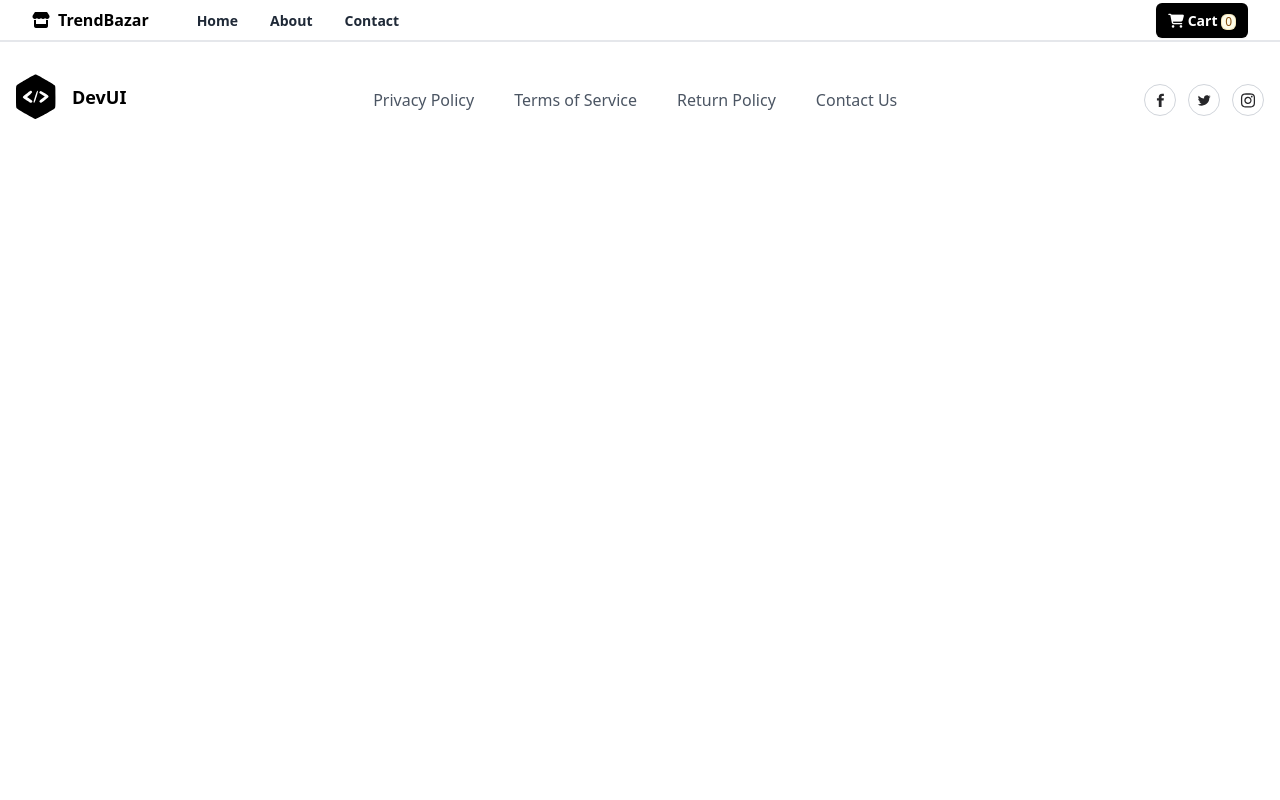
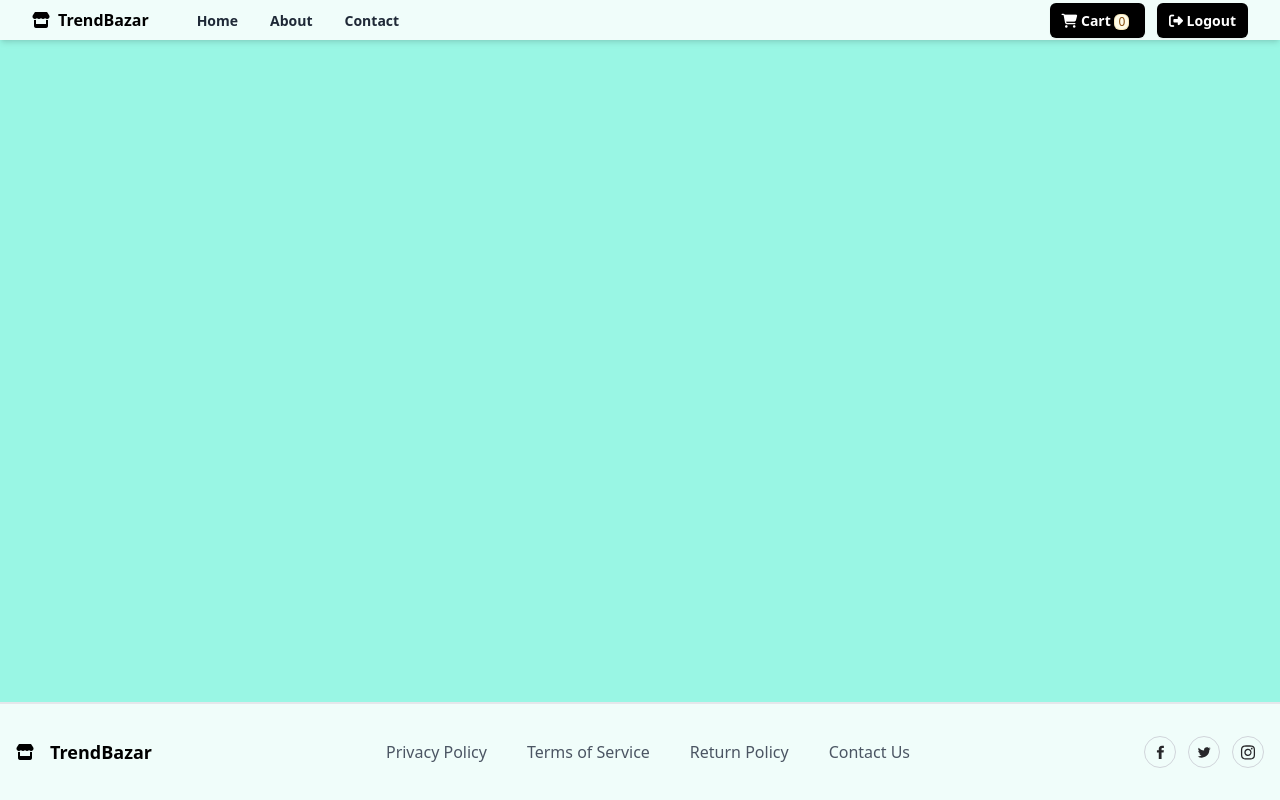
Before and after one commit to Unnikrishnan-R-Nair/TrendBazar, a Django app: page /orders/all/ in a window 1280 px wide. Run offline with Django 5.2, Linux system fonts and the light colour scheme; a user stored in the database is signed in; data comes from the database, SQL or seed files in the repository; both versions use the stored data as it was after the commit; some libraries are stand-ins or nearby versions.

Commit message:
some style changes

```diff
--- /dev/null
+++ b/store/static/css/base.css
@@ -0,0 +1,28 @@
+
+
+.mobile-navbar-links.active {
+    animation: slideDown 50ms linear;
+    transform: translateY(0px);
+}
+
+@keyframes slideDown {
+    0% {
+        transform: translateY(-100px);
+        opacity: .5;
+    }
+    50% {
+        transform: translateY(-10px);
+        opacity: .7;
+    }
+    100% {
+        transform: translateY(0px);
+        opacity: 1;
+    }
+}
+
+@media (min-width:1024px) {
+    .mobile-navbar-links {
+        display: none;
+    }
+
+}
--- /dev/null
+++ b/store/static/js/base.js
@@ -0,0 +1,11 @@
+window.addEventListener('resize', function(e){
+    if (window.innerWidth >= 1024) {
+      document.querySelector('.mobile-navbar-links').classList.remove('active');
+      document.querySelector('.mobile-navbar-links').classList.add('hidden');
+    }
+  })
+
+  document.querySelector('.hamburger-btn').addEventListener('click', function(e){
+    document.querySelector('.mobile-navbar-links').classList.toggle('hidden');
+    document.querySelector('.mobile-navbar-links').classList.add('active');
+  })
--- a/store/templates/base.html
+++ b/store/templates/base.html
@@ -11,17 +11,18 @@
     <script src="https://cdn.tailwindcss.com"></script>
 
     <link rel="stylesheet" href="https://cdnjs.cloudflare.com/ajax/libs/font-awesome/6.5.1/css/all.min.css" integrity="sha512-DTOQO9RWCH3ppGqcWaEA1BIZOC6xxalwEsw9c2QQeAIftl+Vegovlnee1c9QX4TctnWMn13TZye+giMm8e2LwA==" crossorigin="anonymous" referrerpolicy="no-referrer" />
+    <link rel="stylesheet" href="{% static 'css/base.css' %}">
 
     {% block link_block %} {% endblock %}
 </head>
 <style>
 
 </style>
-<body>
+<body class="bg-teal-200">
 
     <!-- Navbar start -->
 
-    <div class="relative w-full bg-white shadow-md">
+    <div class="relative w-full bg-teal-50 shadow-md">
         <div class="mx-auto flex max-w-7xl items-center justify-between px-4 py-2 sm:px-6 lg:px-8">
           <div class="inline-flex items-center space-x-2">
             <span>
@@ -60,11 +61,19 @@
           <div class="hidden lg:block">
             <a
               href="{% url 'cart-list' %}"
-              class="rounded-md bg-black px-3 py-2 text-sm font-semibold text-white shadow-sm hover:bg-black/80 focus-visible:outline focus-visible:outline-2 focus-visible:outline-offset-2 focus-visible:outline-black"
+              class="me-3 rounded-md bg-black px-3 py-2 text-sm font-semibold text-white shadow-sm hover:bg-black/80 focus-visible:outline focus-visible:outline-2 focus-visible:outline-offset-2 focus-visible:outline-black"
             >
             <i class="fa-solid fa-cart-shopping"></i> Cart
               <span class="ml-7px inline-flex items-center rounded-md bg-yellow-50 px-1 text-xs font-medium text-yellow-800 ring-1 ring-inset ring-yellow-600/20">{{item_count}}</span>
-          </a>
+            </a>
+
+            <a
+            href="{% url 'signout' %}"
+            class="rounded-md bg-black px-3 py-2 text-sm font-semibold text-white shadow-sm hover:bg-black/80 focus-visible:outline focus-visible:outline-2 focus-visible:outline-offset-2 focus-visible:outline-black"
+            >
+            <i class="fa-solid fa-right-from-bracket"></i> Logout
+
+            </a>
           </div>
           <div class="lg:hidden hamburger-btn">
             <svg
@@ -85,17 +94,17 @@
             </svg>
           </div>
         </div>
-        <div class="mobile-navbar-links hidden px-3 text-center">
-          <ul>
-            <li class="my-4 border-b-2">
+        <div class="mobile-navbar-links hidden px-3 py-2 text-end me-5">
+          <ul class="text-xl">
+            <li class="my-4">
               <a
-                href="#"
+                href="{% url 'home' %}"
                 class="text-sm font-semibold text-gray-800 hover:text-gray-900"
               >
                 Home
               </a>
             </li>
-            <li class="mb-4 border-b-2">
+            <li class="mb-4 ">
               <a
                 href="#"
                 class="text-sm font-semibold text-gray-800 hover:text-gray-900"
@@ -103,7 +112,7 @@
                 About
               </a>
             </li>
-            <li class="mb-4 border-b-2">
+            <li class="mb-4">
               <a
                 href="#"
                 class="text-sm font-semibold text-gray-800 hover:text-gray-900"
@@ -111,15 +120,29 @@
                 Contact
               </a>
             </li>
-          </ul>
-          <a
+
+            <li class="mb-4">
+              <a
               href="{% url 'cart-list' %}"
-              class="mb-4 rounded-md bg-black px-3 py-2 text-sm font-semibold text-white shadow-sm hover:bg-black/80 focus-visible:outline focus-visible:outline-2 focus-visible:outline-offset-2 focus-visible:outline-black"
+              class="mb-4 rounded-md bg-black px-[10px] py-2 text-sm font-semibold text-white shadow-sm hover:bg-black/80 focus-visible:outline focus-visible:outline-2 focus-visible:outline-offset-2 focus-visible:outline-black"
             >
             <i class="fa-solid fa-cart-shopping"></i> Cart
 
             <span class="ml-5px inline-flex items-center rounded-md bg-yellow-50 px-1 text-xs font-medium text-yellow-800 ring-1 ring-inset ring-yellow-600/20">{{item_count}}</span>
-        </a>
+             </a>
+            </li>
+            <li class="mb-4">
+              <a
+              href="{% url 'signout' %}"
+              class="mb-4 rounded-md bg-black px-[11px] py-2 text-sm font-semibold text-white shadow-sm hover:bg-black/80 focus-visible:outline focus-visible:outline-2 focus-visible:outline-offset-2 focus-visible:outline-black"
+            >
+            <i class="fa-solid fa-right-from-bracket"></i> Logout
+
+
+             </a>
+            </li>
+          </ul>
+
         </div>
     </div>
 
@@ -129,25 +152,14 @@
 
     <!-- footer start -->
 
-    <section class="relative overflow-hidden bg-white py-8 border-t-2">
-        <div class="container relative z-10 mx-auto px-4">
-          <div class="-m-8 flex flex-wrap items-center justify-between">
+    <section class="overflow-hidden bg-teal-50 py-8 border-t-2 fixed bottom-0 left-0 right-0">
+        <div class="container relative z-10 mx-auto px-4 ">
+          <div class="-m-8 flex flex-wrap items-center justify-between ">
             <div class="w-auto p-8">
               <a href="#">
                 <div class="inline-flex items-center">
-                  <svg
-                    width="40"
-                    height="46"
-                    viewBox="0 0 50 56"
-                    fill="none"
-                    xmlns="http://www.w3.org/2000/svg"
-                  >
-                    <path
-                      d="M23.2732 0.2528C20.8078 1.18964 2.12023 12.2346 1.08477 13.3686C0 14.552 0 14.7493 0 27.7665C0 39.6496 0.0986153 41.1289 0.83823 42.0164C2.12023 43.5449 23.2239 55.4774 24.6538 55.5267C25.9358 55.576 46.1027 44.3832 48.2229 42.4602C49.3077 41.474 49.3077 41.3261 49.3077 27.8158C49.3077 14.3055 49.3077 14.1576 48.2229 13.1714C46.6451 11.7415 27.1192 0.450027 25.64 0.104874C24.9497 -0.0923538 23.9142 0.00625992 23.2732 0.2528ZM20.2161 21.8989C20.2161 22.4906 18.9835 23.8219 17.0111 25.3997C15.2361 26.7803 13.8061 27.9637 13.8061 28.0623C13.8061 28.1116 15.2361 29.0978 16.9618 30.2319C18.6876 31.3659 20.2655 32.6479 20.4134 33.0917C20.8078 34.0286 19.871 35.2119 18.8355 35.2119C17.8001 35.2119 9.0233 29.3936 8.67815 28.5061C8.333 27.6186 9.36846 26.5338 14.3485 22.885C17.6521 20.4196 18.4904 20.0252 19.2793 20.4196C19.7724 20.7155 20.2161 21.3565 20.2161 21.8989ZM25.6893 27.6679C23.4211 34.9161 23.0267 35.7543 22.1391 34.8668C21.7447 34.4723 22.1391 32.6479 23.6677 27.9637C26.2317 20.321 26.5275 19.6307 27.2671 20.3703C27.6123 20.7155 27.1685 22.7864 25.6893 27.6679ZM36.0932 23.2302C40.6788 26.2379 41.3198 27.0269 40.3337 28.1609C39.1503 29.5909 31.6555 35.2119 30.9159 35.2119C29.9298 35.2119 28.9436 33.8806 29.2394 33.0424C29.3874 32.6479 30.9652 31.218 32.7403 29.8867L35.9946 27.4706L32.5431 25.1532C30.6201 23.9205 29.0915 22.7371 29.0915 22.5892C29.0915 21.7509 30.2256 20.4196 30.9159 20.4196C31.3597 20.4196 33.6771 21.7016 36.0932 23.2302Z"
-                      fill="black"
-                    ></path>
-                  </svg>
-                  <span class="ml-4 text-lg font-bold">DevUI</span>
+                  <i class="fa-solid fa-store"></i>
+                  <span class="ml-4 text-lg font-bold">TrendBazar</span>
                 </div>
               </a>
             </div>
@@ -240,7 +252,9 @@
     <!-- footer end -->
 
 </body>
+<script src="{% static 'js/base.js' %}"></script>
 
 {% block script_block %} {% endblock %}
 
+
 </html>
--- a/store/templates/cart_items.html
+++ b/store/templates/cart_items.html
@@ -3,7 +3,7 @@
 {%block body_block%}
 
 
-<div class="mx-auto flex max-w-3xl flex-col space-y-4 p-6 px-2 sm:p-10 sm:px-2">
+<div class="mx-auto flex max-w-3xl flex-col space-y-4 p-6 px-5 sm:p-10 sm:px-5 bg-teal-50 mt-10 mb-52">
     <h2 class="text-3xl font-bold">Your cart</h2>
     <p class="mt-3 text-sm font-medium text-gray-700">
       Lorem ipsum dolor sit amet consectetur adipisicing elit. Dolorum eius
--- a/store/templates/checkout.html
+++ b/store/templates/checkout.html
@@ -1,8 +1,8 @@
 {%extends 'base.html'%}
 
 {%block body_block%}
-<div class="mx-auto my-4 max-w-4xl md:my-6">
-    <div class="overflow-hidden  rounded-xl shadow">
+<div class="mx-auto my-4 max-w-4xl md:my-6 ">
+    <div class="overflow-hidden  rounded-xl shadow bg-teal-50 mb-52 mt-10">
       <div class="grid grid-cols-1 md:grid-cols-2">
         <div class="bg-gray-100 px-5 py-6 md:px-8">
           <div class="flow-root">
--- a/store/templates/home.html
+++ b/store/templates/home.html
@@ -7,7 +7,7 @@
 {% block body_block %}
 
 
-<div class="mx-auto grid w-full max-w-7xl items-center space-y-4 px-2 py-10 md:grid-cols-2 md:gap-6 md:space-y-0 lg:grid-cols-4">
+<div class="mx-auto mb-16 grid w-full max-w-7xl items-center space-y-4 px-2 py-10 md:grid-cols-2 md:gap-6 md:space-y-0 lg:grid-cols-4">
 
     {% for p in data %}
 
@@ -40,6 +40,7 @@
 
 {% block script_block %}
 
+<script  src="{% static 'js/home.js' %}"></script>
 
 
 {% endblock %}
--- a/store/templates/myorder.html
+++ b/store/templates/myorder.html
@@ -6,12 +6,12 @@
 
 {%for o in data%}
 
-<div class="mx-auto my-4 max-w-6xl px-2 md:my-6 md:px-0">
+<div class="mx-auto my-4 max-w-6xl px-2 md:my-6 md:px-0 mt-10">
     <h2 class="text-3xl font-bold">Order Details</h2>
     <div class="mt-3 text-sm">
       Check the status of recent and old orders &amp; discover more products
     </div>
-    <div class="mt-8 flex flex-col overflow-hidden rounded-lg border border-gray-300 md:flex-row">
+    <div class="mt-8 flex flex-col overflow-hidden rounded-lg border border-gray-300 md:flex-row bg-teal-50 mb-28">
       <div class="w-full border-r border-gray-300 bg-gray-100 md:max-w-xs">
         <div class="p-8">
           <div class="grid grid-cols-2 sm:grid-cols-4 md:grid-cols-1">
--- a/store/templates/product_detail.html
+++ b/store/templates/product_detail.html
@@ -4,7 +4,7 @@
 {% block body_block %}
 
 <section class="overflow-hidden">
-    <div class="mx-auto max-w-5xl px-5 py-24">
+    <div class="mx-auto max-w-5xl px-5 py-24 bg-teal-50 mt-10 mb-52">
 
       <form action="{% url 'add-to-cart' data.id %}" method="post">
         {% csrf_token %}
--- a/store/urls.py
+++ b/store/urls.py
@@ -26,5 +26,7 @@
 
     path('verify/', views.PaymentVerificationView.as_view(), name='verification'),
 
+    path('logout/', views.SignoutView.as_view(), name='signout')
+
 
 ]
--- a/store/views.py
+++ b/store/views.py
@@ -11,6 +11,10 @@
 from django.views.decorators.csrf import csrf_exempt
 
 from django.utils.decorators import method_decorator
+
+from store.decorators import signin_required
+
+from django.views.decorators.cache import never_cache
 
 import razorpay
 
@@ -80,6 +84,7 @@
 
 
 
+@method_decorator([signin_required, never_cache], name='dispatch')
 class HomeView(View):
 
     def get(self, request, *args, **kwargs):
@@ -90,6 +95,7 @@
 
 
 
+@method_decorator([signin_required, never_cache], name='dispatch')
 class ProductDetailView(View):
 
     def get(self, request, *args, **kwargs):
@@ -103,7 +109,7 @@
 
 
 # url : localhost:8000/products/{id}/carts/add/
-
+@method_decorator([signin_required, never_cache], name='dispatch')
 class AddToCartView(View):
 
     def post(self, request, *args, **kwargs):
@@ -130,6 +136,7 @@
 
 
 
+@method_decorator([signin_required, never_cache], name='dispatch')
 class CartItemListView(View):
 
     def get(self, request, *args, **kwargs):
@@ -140,8 +147,9 @@
 
 
 
+
 # url: localhost:8000/basket/items/{id}/remove/
-
+@method_decorator([signin_required, never_cache], name='dispatch')
 class BasketItemDeleteView(View):
 
     def get(self, request, *args, **kwargs):
@@ -155,7 +163,7 @@
 
 
 # url : localhost:8000/basket/item/{id}/quantity/change/
-
+@method_decorator([signin_required, never_cache], name='dispatch')
 class BasketItemUpdateQuantityView(View):
 
     def post(self, request, *args, **kwargs):
@@ -183,6 +191,7 @@
 
 
 
+@method_decorator([signin_required, never_cache], name='dispatch')
 class CheckOutView(View):
 
     def get(self, request, *args, **kwargs):
@@ -252,21 +261,23 @@
             return render(request, 'payment.html', {'data': data})
 
 
-        return redirect('home')
+        return redirect('orders')
 
 
 
+@method_decorator([signin_required, never_cache], name='dispatch')
 class MyOrdersView(View):
 
     def get(self, request, *args, **kwargs):
 
-        qs = Order.objects.filter(user_object=request.user).exclude(status="cancelled")
+        qs = Order.objects.filter(user_object=request.user).exclude(status="cancelled").order_by("-id")
 
         return render(request, 'myorder.html', {'data': qs})
 
 
 
-@method_decorator(csrf_exempt, name='dispatch')
+
+@method_decorator([csrf_exempt, never_cache, signin_required], name='dispatch')
 class PaymentVerificationView(View):
 
     def post(self, request, *args, **kwargs):
@@ -295,11 +306,12 @@
             print('payment failed')
 
 
-        return redirect('home')
+        return redirect('orders')
 
 
 
 
+@method_decorator([signin_required, never_cache], name='dispatch')
 class SignoutView(View):
 
     def get(self, request, *args, **kwargs):
```
Also changed, not shown: store/static/js/home.js (added, +19 -0 lines), db.sqlite3.
